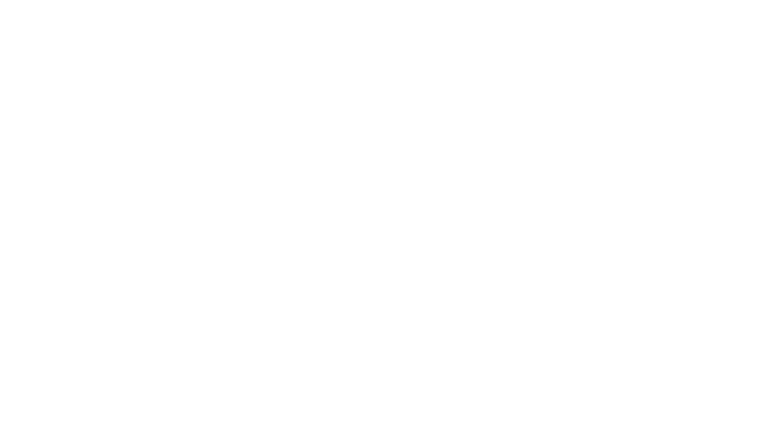
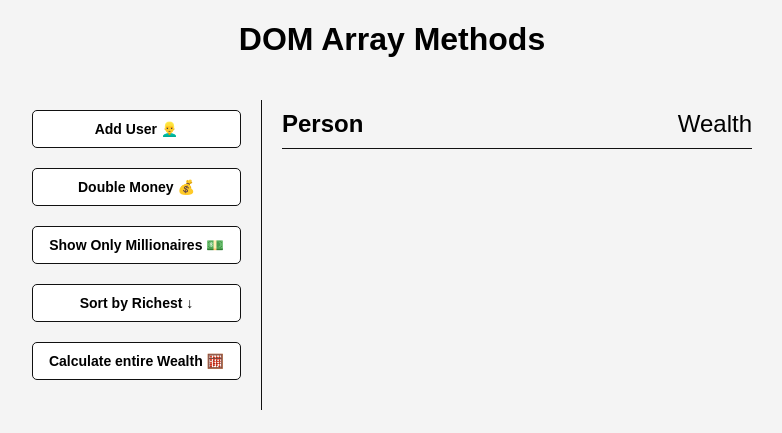
Before and after one commit to marqgray/example-javascript-dom-array-methods, a plain HTML site: page index.html in a window 1280 px wide. Shown: the whole page, without its empty margins (248-1030 px from the left). Drawn offline with Linux system fonts and the light colour scheme.

Commit message:
Flushed out html and stylesheet

```diff
--- a/index.html
+++ b/index.html
@@ -2,9 +2,28 @@
 <html lang="en">
 <head>
     <meta charset="UTF-8">
+    <meta name="viewport" content="width=device-width, initial-scale=1.0" />
+    <meta http-equiv="X-UA-Compatible" content="ie=edge" />
     <title>Title</title>
+    <link rel="stylesheet" href="style.css">
 </head>
 <body>
+<h1>DOM Array Methods</h1>
 
+<div class="container">
+    <aside>
+        <button id="add-user">Add User 👱‍♂️</button>
+        <button id="double">Double Money 💰</button>
+        <button id="show-millionaires">Show Only Millionaires 💵</button>
+        <button id="sort">Sort by Richest ↓</button>
+        <button id="calculate-wealth">Calculate entire Wealth 🧮</button>
+    </aside>
+
+    <main id="main">
+        <h2><strong>Person</strong> Wealth</h2>
+    </main>
+</div>
+
+<script src="script.js"></script>
 </body>
 </html>
--- a/style.css
+++ b/style.css
@@ -0,0 +1,71 @@
+* {
+    box-sizing: border-box;
+}
+
+body {
+    background: #f4f4f4;
+    font-family: Arial, Helvetica, sans-serif;
+    display: flex;
+    flex-direction: column;
+    align-items: center;
+    min-height: 100vh;
+    margin: 0;
+}
+
+.container {
+    display: flex;
+    padding: 20px;
+    margin: 0 auto;
+    max-width: 100%;
+    width: 800px;
+}
+
+aside {
+    padding: 10px 20px;
+    width: 250px;
+    border-right: 1px solid #111;
+}
+
+button {
+    cursor: pointer;
+    background-color: #fff;
+    border: solid 1px #111;
+    border-radius: 5px;
+    display: block;
+    width: 100%;
+    padding: 10px;
+    margin-bottom: 20px;
+    font-weight: bold;
+    font-size: 14px;
+}
+
+main {
+    flex: 1;
+    padding: 10px 20px;
+}
+
+h2 {
+    border-bottom: 1px solid #111;
+    padding-bottom: 10px;
+    display: flex;
+    justify-content: space-between;
+    font-weight: 300;
+    margin: 0 0 20px;
+}
+
+h3 {
+    background-color: #fff;
+    border-bottom: 1px solid #111;
+    padding: 10px;
+    display: flex;
+    justify-content: space-between;
+    font-weight: 300;
+    margin: 20px 0 0;
+}
+
+.person {
+    display: flex;
+    justify-content: space-between;
+    font-size: 20px;
+    margin-bottom: 10px;
+}
```
